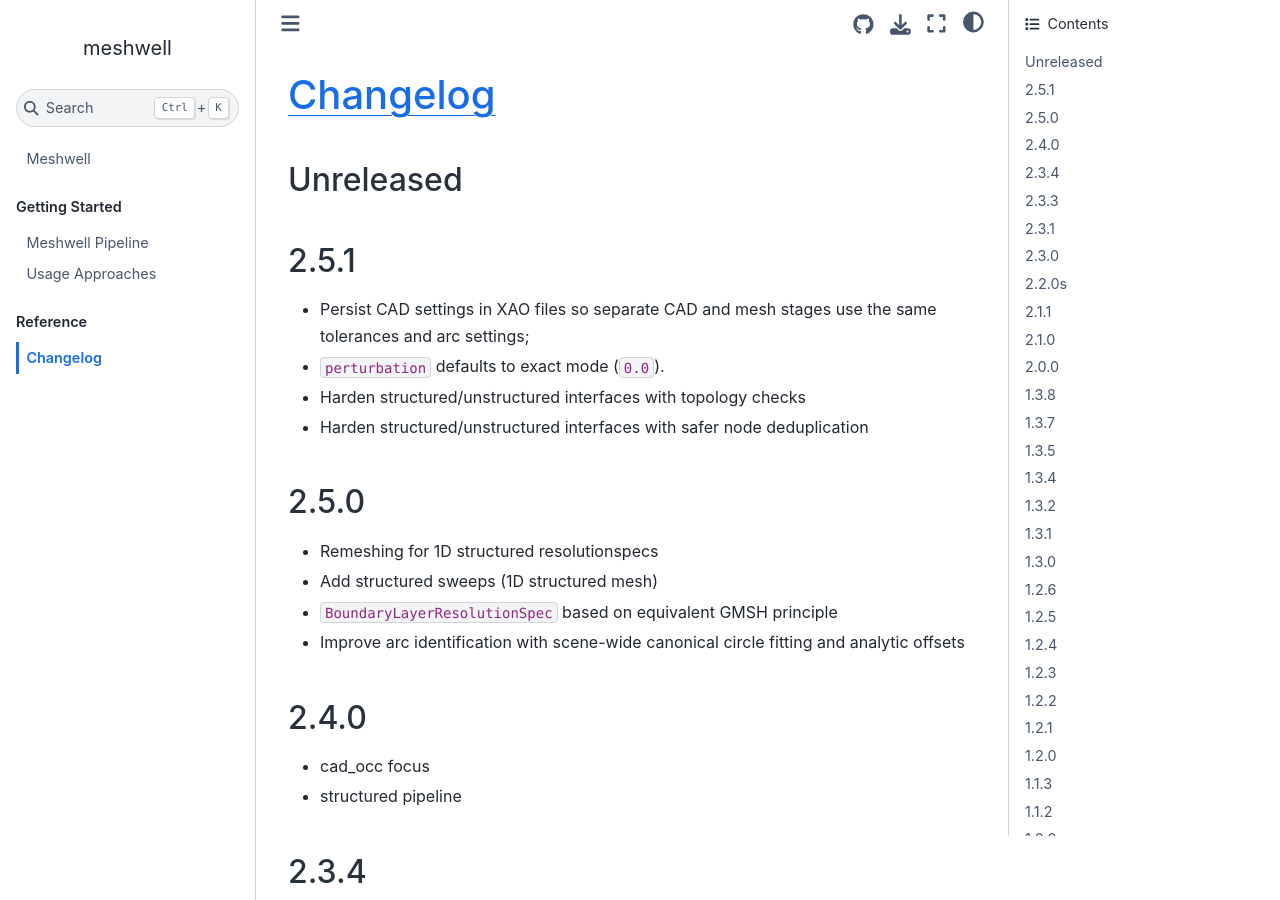
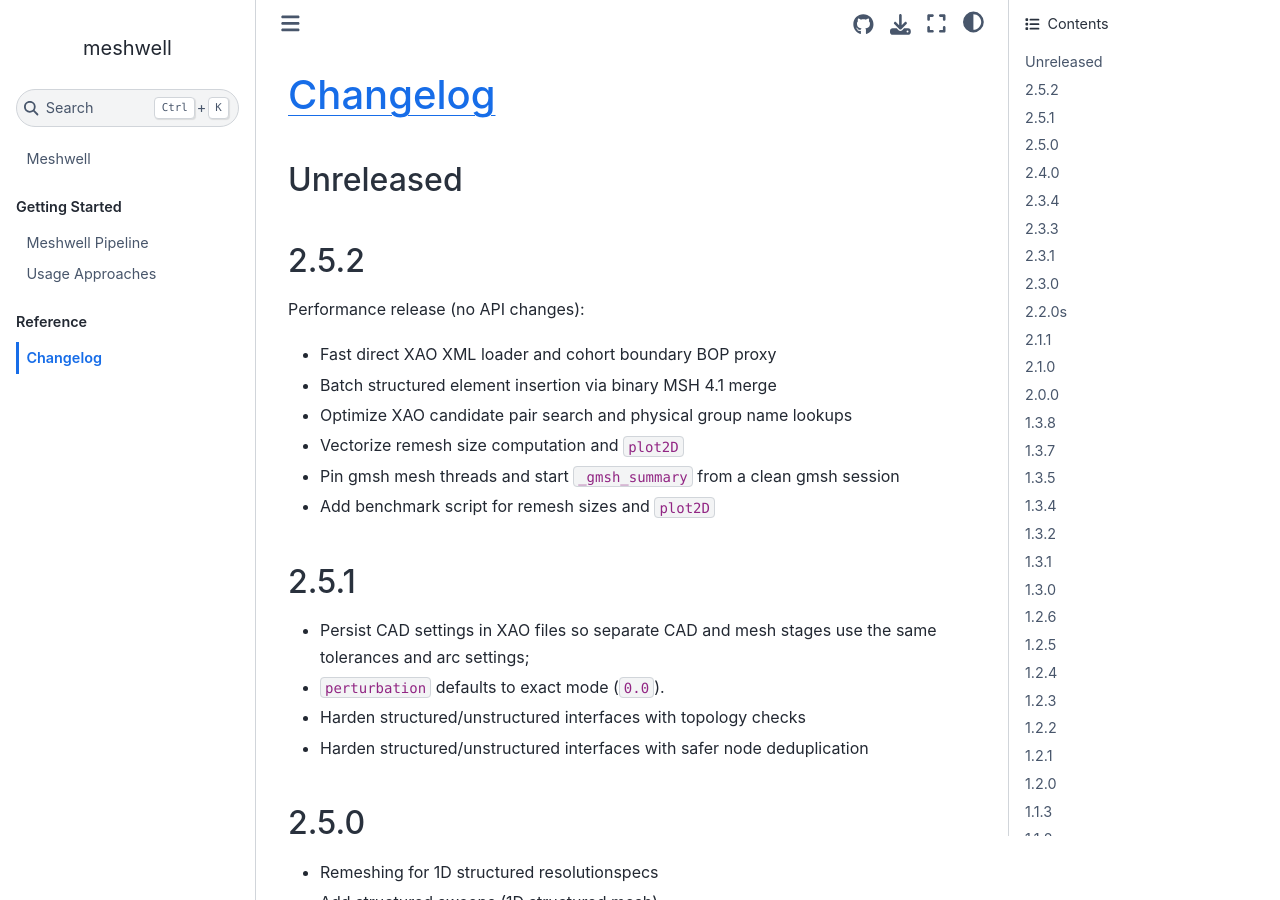
Before and after one commit to simbilod/meshwell, a Jupyter Book: the page built from docs/90_changelog.md, in a window 1280 px wide and 900 px high. Built offline with Jupyter Book 1.0.4 settings and Sphinx 7.4.7 and the Sphinx Book theme 1.1.4, drawn with Linux system fonts in a browser that asks for light colours; pages that are not in the unit, such as notebooks, are missing from menus; comment, search, counter and statistics services are not loaded.

Commit message:
changelog: 2.5.2
Co-Authored-By: Claude Opus 4.8 (1M context) <noreply@anthropic.com>

```diff
--- a/docs/90_changelog.md
+++ b/docs/90_changelog.md
@@ -1,6 +1,16 @@
 # [Changelog](https://keepachangelog.com/en/1.0.0/)
 
 ## Unreleased
+
+## 2.5.2
+
+Performance release (no API changes):
+- Fast direct XAO XML loader and cohort boundary BOP proxy
+- Batch structured element insertion via binary MSH 4.1 merge
+- Optimize XAO candidate pair search and physical group name lookups
+- Vectorize remesh size computation and `plot2D`
+- Pin gmsh mesh threads and start `_gmsh_summary` from a clean gmsh session
+- Add benchmark script for remesh sizes and `plot2D`
 
 ## 2.5.1
 
```
